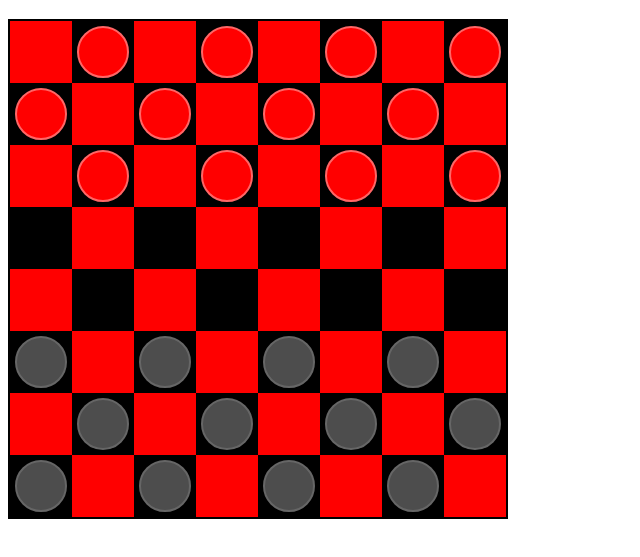
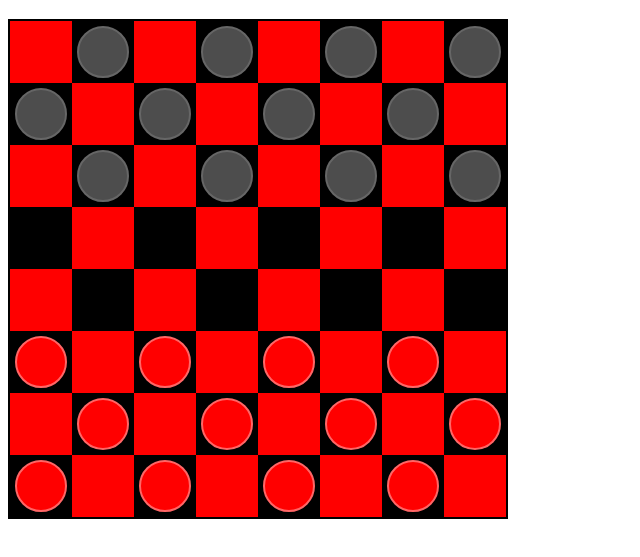
Before and after one commit to Ajedi32/html_checkers, a plain HTML site: page checkers.html in a window 1280 px wide. Shown: the part 61-618 px from the top of the page, without its empty margins (0-640 px from the left). Drawn offline with nearby package versions, Linux system fonts and the light colour scheme.

Commit message:
Add HTMLCheckerBoard class

```diff
--- a/assets/javascript/checkers.js
+++ b/assets/javascript/checkers.js
@@ -78,7 +78,6 @@ CheckersGame.prototype.doMove = function(piece, pos) {
 	this.board.setPiece(pos, piece);
 };
 
-
 /*
 * A standard, 8x8 American checker board.
 */
@@ -140,7 +139,6 @@ Vector2.prototype.equals = function(other) {
 	return ((other instanceof Vector2) && (this.x == other.x) && (this.y == other.y));
 };
 
-
 function CheckerPiece(owner, rank) {
 	rank = typeof rank !== 'undefined' ? rank : this.RANKS.MAN;
 
@@ -158,3 +156,73 @@ CheckerPiece.prototype.RANKS = {
 	MAN: 0,
 	KING: 1
 };
+
+
+/*
+* A proxy for the CheckerBoard class which mirrors changes made to the board
+* in the UI.
+*/
+function HTMLCheckerBoard(htmlElement) {
+	this._htmlBoard = $(htmlElement).first();
+
+	this._boardSpaces = new Array(8);
+	this._parseSpaces();
+
+	this._board = new CheckerBoard();
+}
+HTMLCheckerBoard.prototype._parseSpaces = function() {
+	this._initialize();
+
+	var rows = this._htmlBoard.find("tr");
+
+	var columnNum;
+	var rowNum;
+
+	for (rowNum = 0; rowNum < 8; ++rowNum) {
+		var row = $(rows[rowNum]).find("td");
+		for (columnNum = 0; columnNum < 8; ++columnNum) {
+			this._boardSpaces[columnNum][rowNum] = $(row[columnNum]);
+		}
+	}
+};
+HTMLCheckerBoard.prototype._initialize = function() {
+	this._boardSpaces = new Array(8);
+	for (var i = 0; i < 8; ++i) {
+		this._boardSpaces[i] = new Array(8);
+	}
+};
+
+HTMLCheckerBoard.prototype.isBlackSpace = function(pos) {
+	return this._board.isBlackSpace(pos);
+};
+HTMLCheckerBoard.prototype.isValidSpace = function(pos) {
+	return this._board.isValidSpace(pos);
+};
+HTMLCheckerBoard.prototype.isEmptySpace = function(pos) {
+	return this._board.isEmptySpace(pos);
+};
+HTMLCheckerBoard.prototype.getPiece = function(pos) {
+	return this._board.getPiece(pos);
+};
+HTMLCheckerBoard.prototype.setPiece = function(pos, piece) {
+	this._board.setPiece(pos, piece);
+
+	var space = this._boardSpaces[pos.x][pos.y];
+	space.empty();
+
+	var newPiece = $(document.createElement('div'));
+	newPiece.addClass('piece');
+	newPiece.addClass((piece.owner == CheckersGame.PLAYERS.RED ? 'red' : 'black') + '-piece');
+
+	space.append(newPiece);
+};
+HTMLCheckerBoard.prototype.clearPiece = function(piece) {
+	var pos = piece.position;
+
+	this._board.clearPiece(piece);
+	this._boardSpaces[pos.x][pos.y].empty();
+};
+
+$(document).ready(function() {
+	var game = new CheckersGame({board: new HTMLCheckerBoard(".checkers-board")});
+});
--- a/checkers.html
+++ b/checkers.html
@@ -17,42 +17,16 @@
 			<td>
 			</td>
 			<td>
-				<div class="piece red-piece"></div>
 			</td>
 			<td>
 			</td>
 			<td>
-				<div class="piece red-piece"></div>
 			</td>
 			<td>
 			</td>
 			<td>
-				<div class="piece red-piece"></div>
 			</td>
 			<td>
-			</td>
-			<td>
-				<div class="piece red-piece"></div>
-			</td>
-		</tr>
-		<tr>
-			<td>
-				<div class="piece red-piece"></div>
-			</td>
-			<td>
-			</td>
-			<td>
-				<div class="piece red-piece"></div>
-			</td>
-			<td>
-			</td>
-			<td>
-				<div class="piece red-piece"></div>
-			</td>
-			<td>
-			</td>
-			<td>
-				<div class="piece red-piece"></div>
 			</td>
 			<td>
 			</td>
@@ -61,22 +35,36 @@
 			<td>
 			</td>
 			<td>
-				<div class="piece red-piece"></div>
 			</td>
 			<td>
 			</td>
 			<td>
-				<div class="piece red-piece"></div>
 			</td>
 			<td>
 			</td>
 			<td>
-				<div class="piece red-piece"></div>
 			</td>
 			<td>
 			</td>
 			<td>
-				<div class="piece red-piece"></div>
+			</td>
+		</tr>
+		<tr>
+			<td>
+			</td>
+			<td>
+			</td>
+			<td>
+			</td>
+			<td>
+			</td>
+			<td>
+			</td>
+			<td>
+			</td>
+			<td>
+			</td>
+			<td>
 			</td>
 		</tr>
 		<tr>
@@ -101,22 +89,18 @@
 		</tr>
 		<tr>
 			<td>
-				<div class="piece black-piece"></div>
 			</td>
 			<td>
 			</td>
 			<td>
-				<div class="piece black-piece"></div>
 			</td>
 			<td>
 			</td>
 			<td>
-				<div class="piece black-piece"></div>
 			</td>
 			<td>
 			</td>
 			<td>
-				<div class="piece black-piece"></div>
 			</td>
 			<td>
 			</td>
@@ -125,42 +109,34 @@
 			<td>
 			</td>
 			<td>
-				<div class="piece black-piece"></div>
 			</td>
 			<td>
 			</td>
 			<td>
-				<div class="piece black-piece"></div>
 			</td>
 			<td>
 			</td>
 			<td>
-				<div class="piece black-piece"></div>
 			</td>
 			<td>
 			</td>
 			<td>
-				<div class="piece black-piece"></div>
 			</td>
 		</tr>
 		<tr>
 			<td>
-				<div class="piece black-piece"></div>
 			</td>
 			<td>
 			</td>
 			<td>
-				<div class="piece black-piece"></div>
 			</td>
 			<td>
 			</td>
 			<td>
-				<div class="piece black-piece"></div>
 			</td>
 			<td>
 			</td>
 			<td>
-				<div class="piece black-piece"></div>
 			</td>
 			<td>
 			</td>
```
